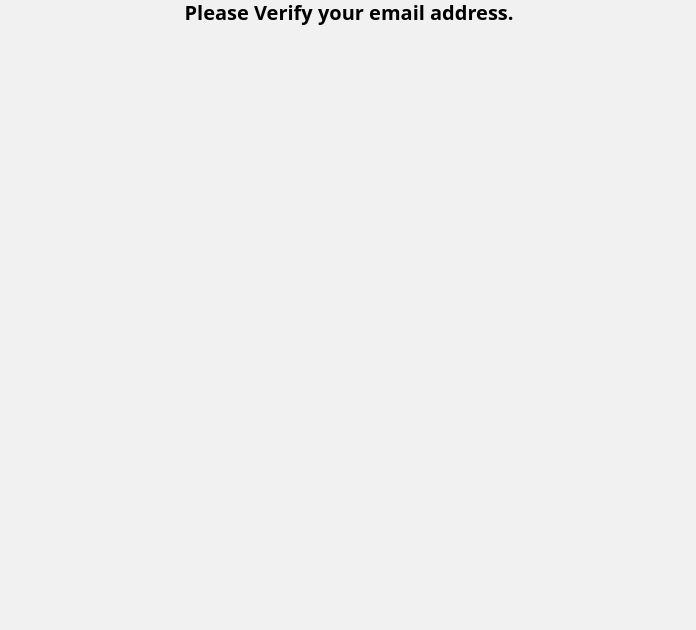
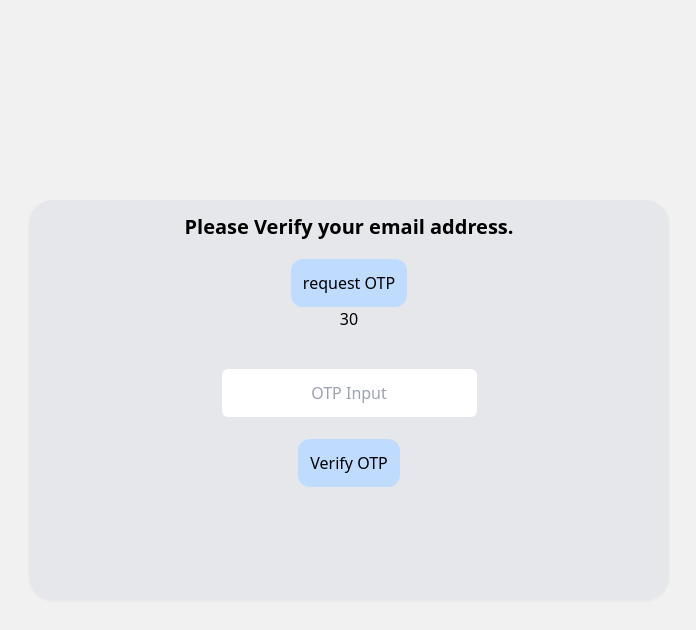
Before and after one commit to AriSu2904/blogs, a React (Vite) app: page / in a window 1280 px wide. Shown: the top 630 px of the page, without its empty margins (291-987 px from the left). Built offline with nearby package versions, Linux system fonts and the light colour scheme.

Commit message:
[WIP] add countdown

```diff
--- a/src/components/VerifyEmail.jsx
+++ b/src/components/VerifyEmail.jsx
@@ -1,10 +1,53 @@
+import {useEffect, useState} from "react";
+
 export const VerifyEmail = () => {
+    const [isDisabled, setDisabled] = useState(false);
+    const [isRunning, setIsRunning] = useState(false);
+    const [timeLeft, setTimeLeft] = useState(30);
+
+    useEffect(() => {
+        let timerId;
+        if (isRunning && timeLeft > 0) {
+            timerId = setInterval(() => {
+                setTimeLeft((timeLeft) => timeLeft - 1);
+            }, 1000);
+        } else if (timeLeft === 0) {
+            setIsRunning(false);
+        }
+
+        return () => clearInterval(timerId);
+    }, [isRunning, timeLeft]);
+
     return (
         <div className="w-full flex justify-center items-center">
-            <div>
-                <h1 className="font-bold text-xl leading-tight">
-                    Please Verify your email address.
-                </h1>
+            <div className="h-screen flex flex-col items-center justify-center w-1/2">
+                <div className="border-2 text-center p-3 w-full h-1/2 bg-gray-200 drop-shadow-sm rounded-3xl">
+                    <h1 className="font-bold text-xl leading-tight">
+                        Please Verify your email address.
+                    </h1>
+                    <button className={`mt-5 p-3 bg-blue-200 rounded-xl hover:bg-blue-300 active:bg-blue-400 ${isDisabled ? 'cursor-not-allowed hover:bg-blue-200 active:bg-blue-200' : null}`}
+                            type="submit"
+                            onClick={() => {
+                                setDisabled(true);
+                                setIsRunning(true);
+                            }}
+                    >
+                        request OTP
+                    </button>
+                    <h1>
+                        {timeLeft > 0 ? `${timeLeft}` : ``}
+                    </h1>
+                    <div className="mt-8">
+                        <input className="border-2 border-gray-200 rounded-lg p-3 mt-1 text-center" maxLength="6" placeholder="OTP Input"/>
+                    </div>
+                    <button
+                        onClick={() => {
+                            setDisabled(false);
+                        }}
+                        className="mt-5 p-3 bg-blue-200 rounded-xl hover:bg-blue-300 active:bg-blue-400">
+                        Verify OTP
+                    </button>
+                </div>
             </div>
         </div>
     )
```
